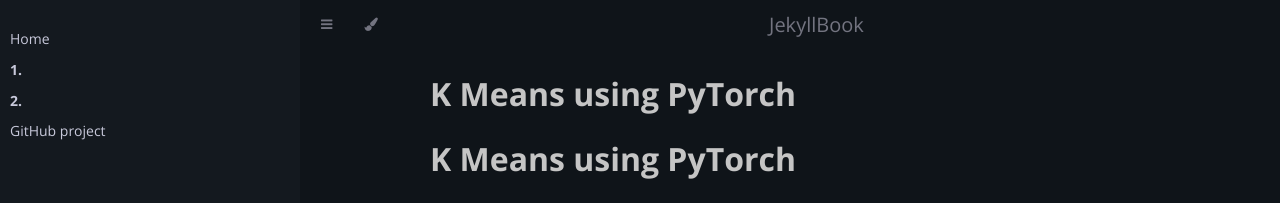
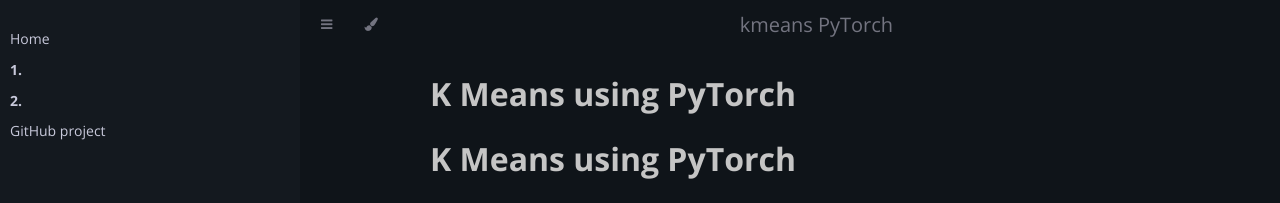
Before and after one commit to subhadarship/kmeans_pytorch, a Jekyll site: the page built from docs/index.md, in a window 1280 px wide. Shown: the top 203 px of the page. Built offline with Jekyll 4.4.1, drawn with Linux system fonts in a browser that asks for light colours; nearby versions of some CDN libraries; our own code applies the rules of GitHub Pages for plain Markdown files.

Commit message:
Update _config.yml

```diff
--- a/docs/_config.yml
+++ b/docs/_config.yml
@@ -1,7 +1,7 @@
 permalink:           pretty
 
 # Setup
-title:               'JekyllBook'
+title:               'kmeans PyTorch'
 #tagline:             'A Jekyll theme'
 url:                 https://subhadarship.github.io/kmeans_pytorch/
 baseurl:             '/kmeans_pytorch'
```
